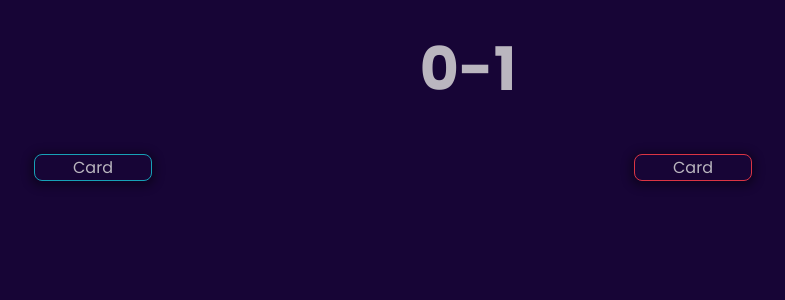
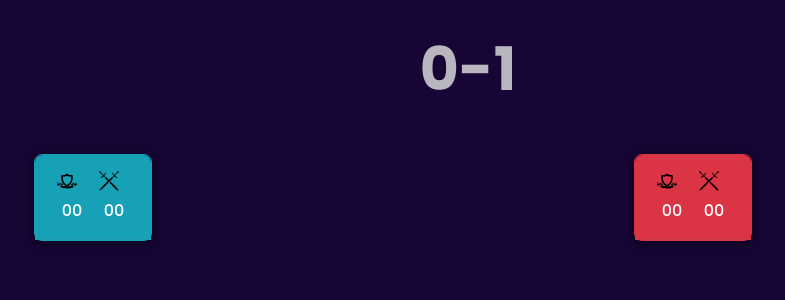
Before and after one commit to spectr-e/react-projects, a React (Vite) app: page / in a window 1280 px wide. Both pictures are taken after a click on the button "Start". Shown: the top 300 px of the page, without its empty margins (172-957 px from the left). Built offline with nearby package versions, Linux system fonts and the light colour scheme.

Commit message:
fix(CardComp): Build the card header to completion

```diff
--- a/src/components/Card.jsx
+++ b/src/components/Card.jsx
@@ -1,4 +1,12 @@
-const Card = ({ player }) => {
+import { Shield, Swords } from '../assets'
+
+const Card = ({ player, defenseVal, attackVal }) => {
+  const iconStyle = {
+    marginRight: 10,
+    width: 20,
+    background: 'transparent',
+  }
+
   return (
     <div
       className={`card text-center m-1 shadow-md ${
@@ -6,7 +14,19 @@ const Card = ({ player }) => {
       }`}
       style={{ maxWidth: 180 }}
     >
-      Card
+      <section
+        className='card-header d-flex'
+        style={{ justifyContent: 'space-between' }}
+      >
+        <div className='defense'>
+          <img src={Shield} alt='defense' style={iconStyle} />
+          <span>{!defenseVal ? '00' : defenseVal}</span>
+        </div>
+        <div className='attack'>
+          <img src={Swords} alt='attack' style={iconStyle} />
+          <span>{!attackVal ? '00' : attackVal}</span>
+        </div>
+      </section>
     </div>
   )
 }
```
